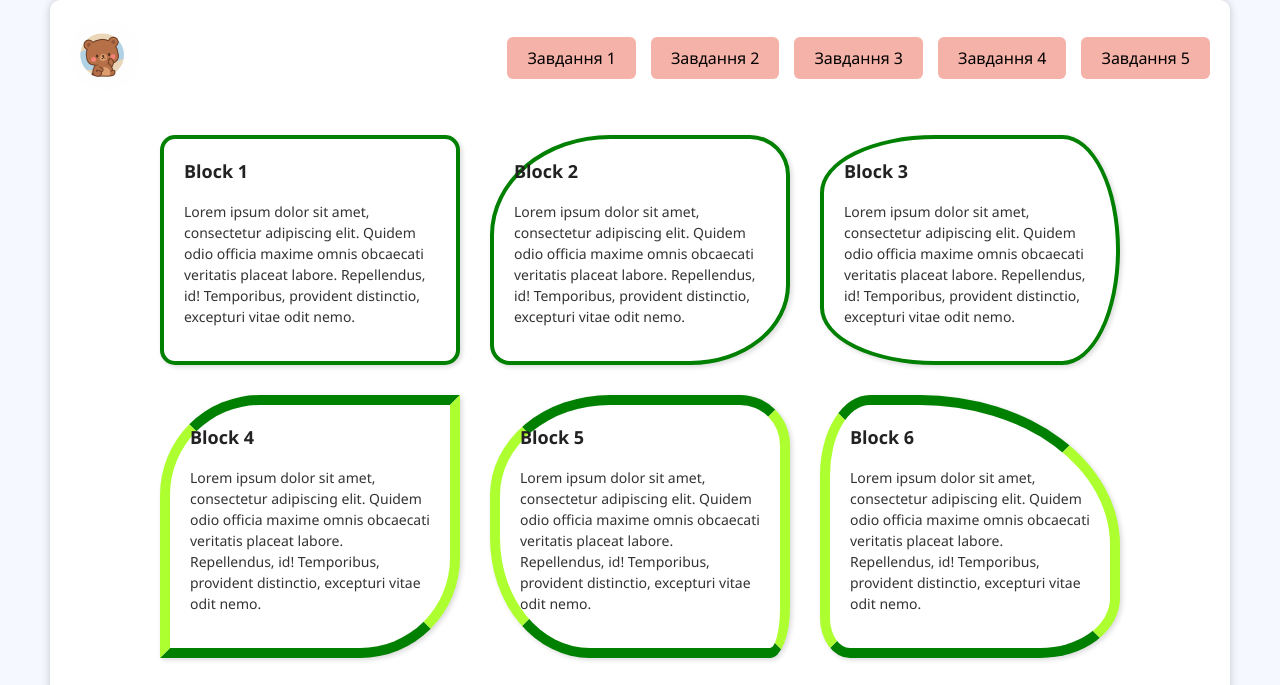
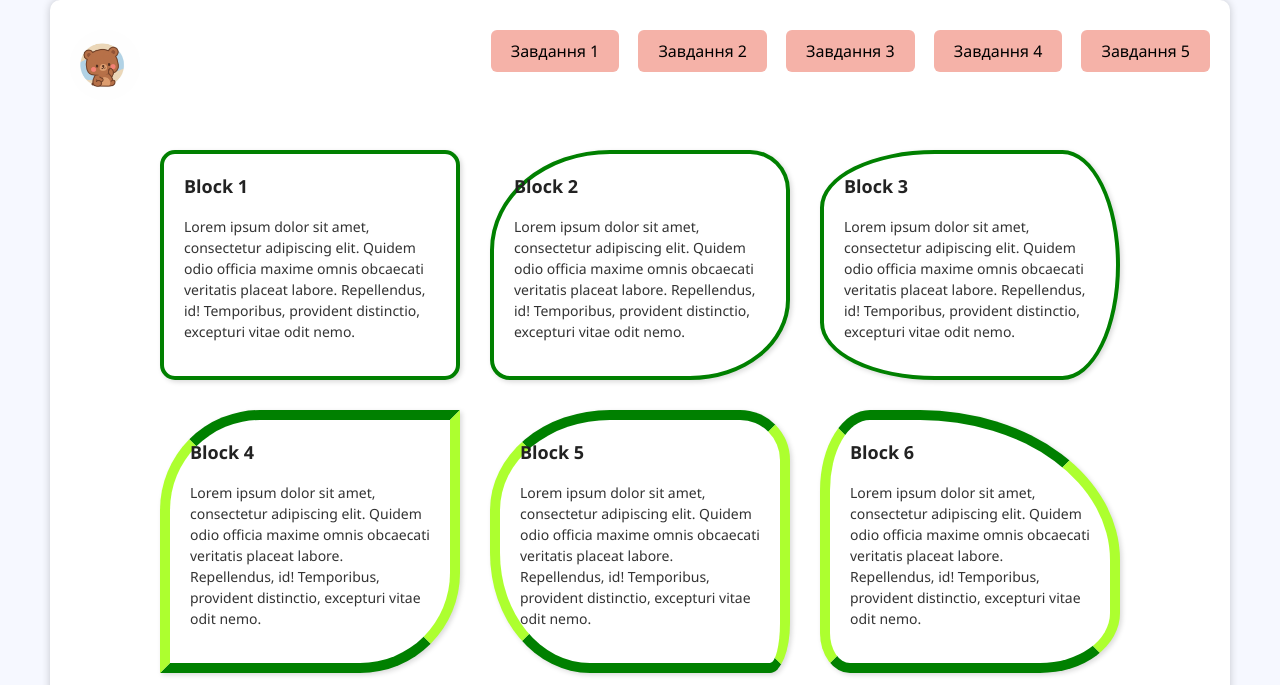
Before and after one commit to maksimkir/web_technologies, a plain HTML site: page lab_6/task2/index.html in a window 1280 px wide. Shown: the top 685 px of the page. Drawn offline with Linux system fonts and the light colour scheme.

Commit message:
add update

```diff
--- a/lab_6/task1/style.css
+++ b/lab_6/task1/style.css
@@ -1,4 +1,4 @@
-/* ...existing code... */
+
 body {
   font-family: "Segoe UI", sans-serif;
   background-color: #f6f8ff;
@@ -16,7 +16,7 @@ body {
   border-radius: 10px;
 }
 
-/* header без flex — використано float/inline-block */
+
 .header {
   overflow: hidden;
   margin-bottom: 25px;
@@ -45,7 +45,7 @@ body {
   list-style: none;
   margin: 0;
   padding: 0;
-  /* display:flex видалено */
+
 }
 .menu li {
   display: inline-block;
--- a/lab_6/task2/style.css
+++ b/lab_6/task2/style.css
@@ -16,24 +16,39 @@ body {
 }
 
 .header {
-  display: flex;
-  align-items: center;
-  justify-content: space-between;
+  overflow: hidden;
   margin-bottom: 25px;
+  padding: 10px 0;
+}
+.header::after {
+  content: "";
+  display: table;
+  clear: both;
 }
 
+.logo {
+  float: left;
+}
 .logo img {
   width: 70px;
   height: 70px;
   border-radius: 50%;
+  display: block;
 }
 
+.menu {
+  float: right;
+}
 .menu ul {
   list-style: none;
   margin: 0;
   padding: 0;
-  display: flex;
-  gap: 15px;
+
+}
+.menu li {
+  display: inline-block;
+  margin-left: 15px;
+  vertical-align: middle;
 }
 
 .menu a {
@@ -52,7 +67,6 @@ body {
   color: #fff;
 }
 
-/* ====== Основна частина сторінки ======================================================== */
 .blocks {
   width: 990px;
   margin: 0 auto;
--- a/lab_6/task3/style.css
+++ b/lab_6/task3/style.css
@@ -1,3 +1,4 @@
+
 body {
   font-family: "Segoe UI", sans-serif;
   background-color: #f6f8ff;
@@ -16,24 +17,39 @@ body {
 }
 
 .header {
-  display: flex;
-  align-items: center;
-  justify-content: space-between;
+  overflow: hidden;
   margin-bottom: 25px;
+  padding: 10px 0;
+}
+.header::after {
+  content: "";
+  display: table;
+  clear: both;
 }
 
+.logo {
+  float: left;
+}
 .logo img {
   width: 70px;
   height: 70px;
   border-radius: 50%;
+  display: block;
 }
 
+.menu {
+  float: right;
+}
 .menu ul {
   list-style: none;
   margin: 0;
   padding: 0;
-  display: flex;
-  gap: 15px;
+
+}
+.menu li {
+  display: inline-block;
+  margin-left: 15px;
+  vertical-align: middle;
 }
 
 .menu a {
@@ -52,7 +68,6 @@ body {
   color: #fff;
 }
 
-/* ====== Основна частина сторінки ================================================================================== */
 .blocks {
   width: 1100px;
   margin: 0 auto;
```
